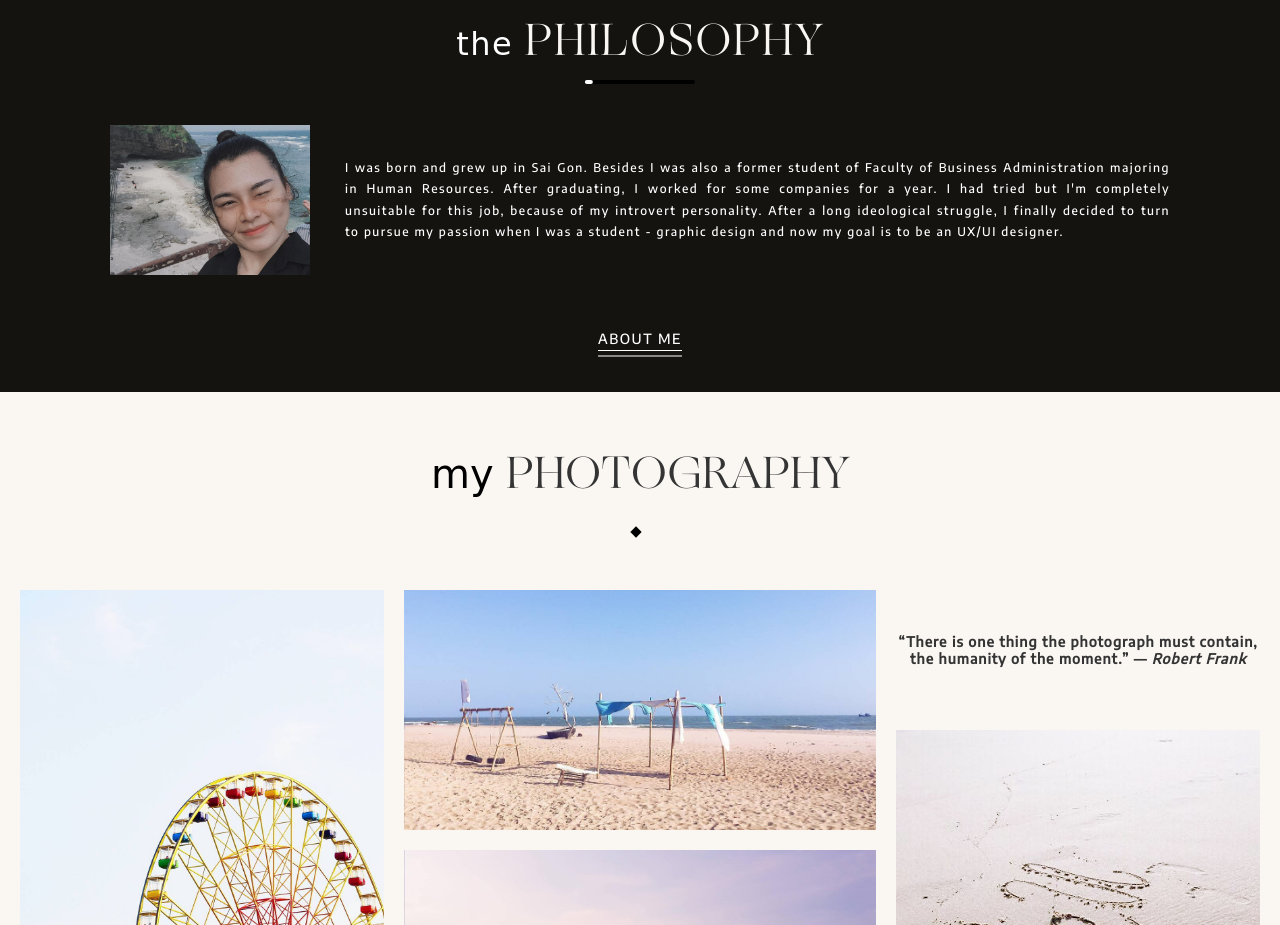
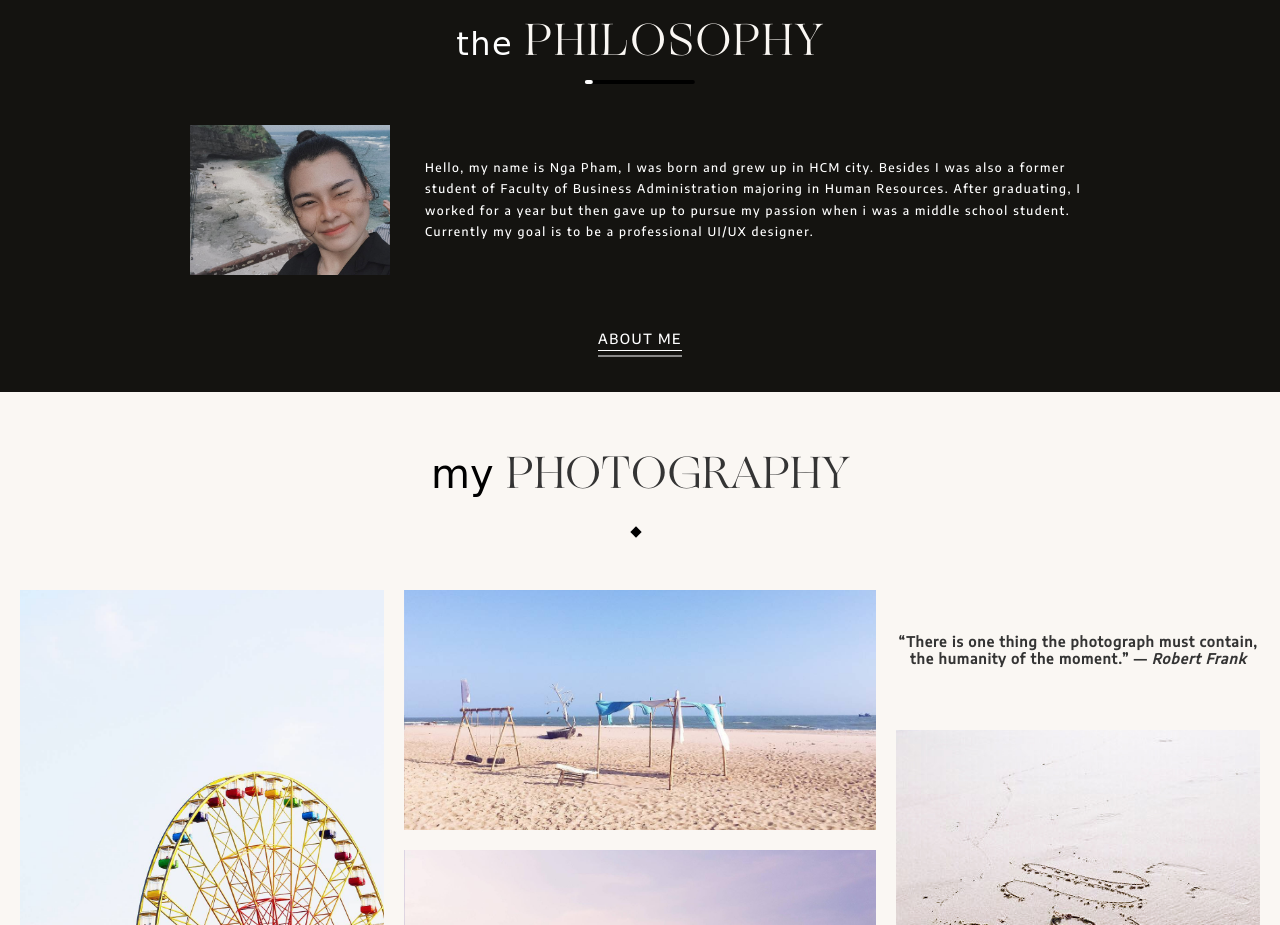
Before and after one commit to nga-ph/ngapham.github.io, a plain HTML site: page index.html in a window 1280 px wide. Shown: the part 838-1763 px from the top of the page. Drawn offline with nearby package versions, Linux system fonts and the light colour scheme; a web font is replaced by a local one.

Commit message:
đâsdad

```diff
--- a/index.html
+++ b/index.html
@@ -102,7 +102,7 @@
 	<div class="title"> <span class="dec-text" data-aos="fade-up"> the </span> <span class="maintitle" data-aos="fade-up"> PHILOSOPHY </span>
 		<div class="animateline"> <span> </span> </div>
 	</div>
-	<div class="aboutme" data-aos="fade-up">
+	<div class="aboutme" data-aos="fade-up" style="max-width:900px">
 		<div class="me-img" >
  				<img src="59323697_660016101096113_5471470301365665792_n.jpg">
  				<div class="social-links">
@@ -111,7 +111,7 @@
  					<a href="https://www.instagram.com/jadengaa/" target="_blank"><i class="fab fa-instagram"></i></a>
  				</div>
  		</div>
-	<p class="contenttext">  I was born and grew up in Sai Gon. Besides I was also a former student of Faculty of Business Administration majoring in Human Resources. After graduating, I worked for some companies for a year. I had tried but I'm completely unsuitable for this job, because of my introvert personality. After a long ideological struggle, I finally decided to turn to pursue my passion when I was a student - graphic design and now my goal is to be an UX/UI designer.
+	<p class="contenttext" > Hello, my name is Nga Pham, I was born and grew up in HCM city. Besides I was also a former student of Faculty of Business Administration majoring in Human Resources. After graduating, I worked for a year but then gave up to pursue my passion when i was a middle school student. Currently my goal is to be a professional UI/UX designer.
 	</p>
 	</div>
 	<p class="link" data-aos="fade-up"> <a href="aboutme.html">  About me </a> </p>
--- a/portstyle.css
+++ b/portstyle.css
@@ -540,7 +540,7 @@ hr{
 }
 #About .contenttext{
 	color:white;
-	text-align: justify;
+	/* text-align: justify; */
 	position: relative
 }
 #About .link {
@@ -548,7 +548,7 @@ hr{
 }
 
 #About .contenttext:hover:after{
-	content: "Xin chào! Mình là Nga Phạm, mình sinh ra và lớn lên ở Sài Gòn và là cựu sinh viên của khoa Quản trị kinh doanh chuyên ngành Nhân sự. Sau 4 năm học đại học và 1 năm ra đời làm việc mình cảm thấy bản thân mình hoàn toàn không phù hợp với công việc này, bởi vì tính cách mình khá hướng nội. Sau nhiều lần đấu tranh tư tưởng, cuối cùng mình đã quyết định rẽ hướng để theo đuổi lại niềm đam mê thời còn là học sinh của mình - thiết kế đồ họa. Hiện tại mục tiêu của mình là trở thành UX/UI designer.";
+	content: "Xin chào! Mình là Nga Phạm, mình sinh ra và lớn lên ở Sài Gòn và là cựu sinh viên của khoa Quản trị kinh doanh chuyên ngành Nhân sự. Sau 4 năm học đại học và 1 năm ra đời làm việc mình cảm thấy bản thân mình hoàn toàn không phù hợp với công việc này. Sau nhiều lần đấu tranh tư tưởng, cuối cùng mình đã quyết định rẽ hướng để theo đuổi lại niềm đam mê thời còn là học sinh của mình. Hiện tại mục tiêu của mình là trở thành UI/UX designer chuyên nghiệp";
 	position: absolute;
 	top:0;
 	right:0;
```
